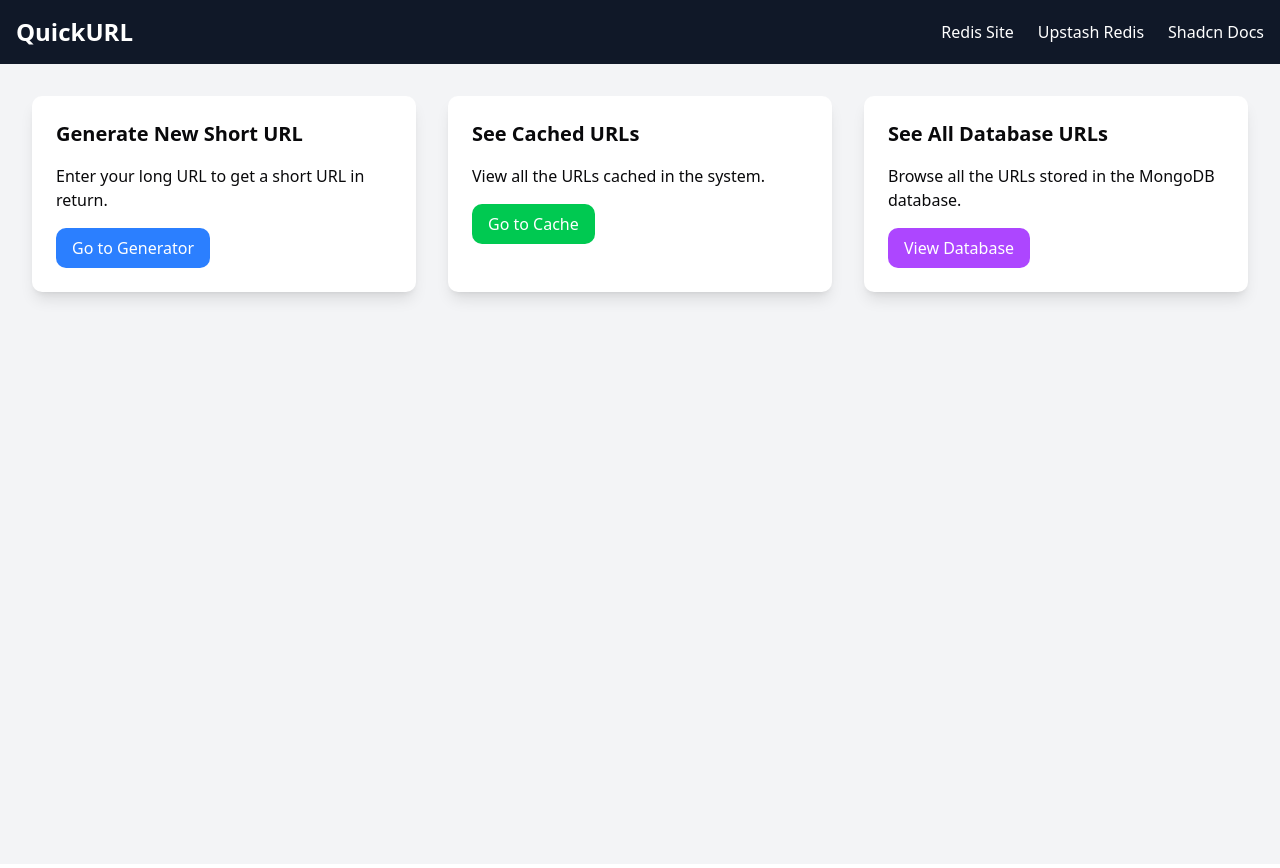
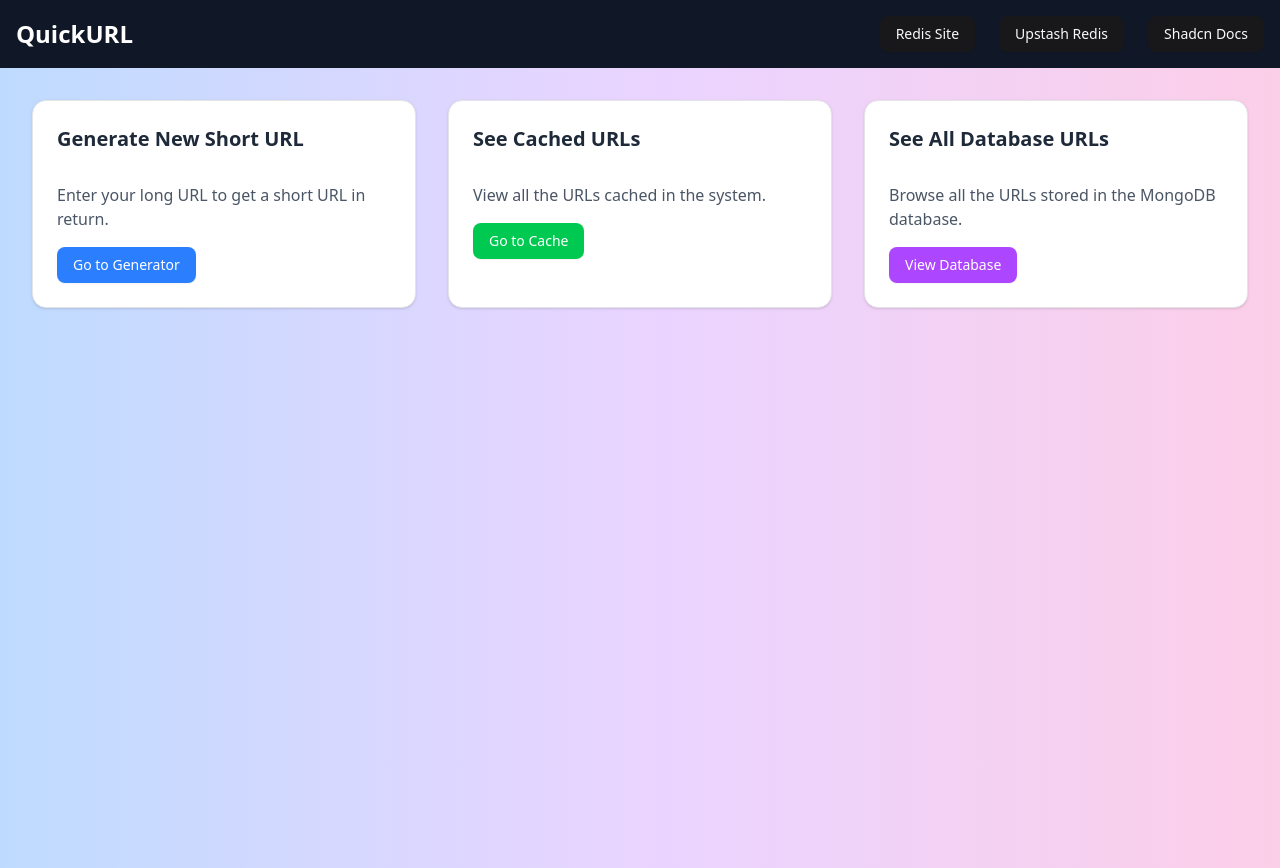
Before and after one commit to arnav-343-agarwal/Snip-URL, a Next.js app: page / in a window 1280 px wide. Built offline with nearby package versions, Linux system fonts and the light colour scheme.

Commit message:
initialise shadcn

```diff
--- a/package.json
+++ b/package.json
@@ -10,6 +10,7 @@
   },
   "dependencies": {
     "@radix-ui/react-slot": "^1.2.0",
+    "@radix-ui/react-tooltip": "^1.2.4",
     "@upstash/redis": "^1.34.8",
     "class-variance-authority": "^0.7.1",
     "clsx": "^2.1.1",
--- a/src/app/page.js
+++ b/src/app/page.js
@@ -1,48 +1,66 @@
-import Link from 'next/link';
-import Navbar from '../components/Navbar';
+import Link from "next/link";
+import { Card, CardHeader, CardTitle, CardContent } from "@/components/ui/card";
+import { Button } from "@/components/ui/button";
+import Navbar from "../components/Navbar";
 
 export default function Home() {
   return (
     <>
       <Navbar />
-      <div className="min-h-screen bg-gray-100 p-8">
+      <div className="min-h-screen bg-gradient-to-r from-blue-200 via-purple-200 to-pink-200 p-8">
         <div className="max-w-screen-xl mx-auto">
           <div className="grid grid-cols-1 md:grid-cols-2 lg:grid-cols-3 gap-8">
+
             {/* Generate New Short URL */}
-            <div className="bg-white p-6 rounded-lg shadow-lg hover:shadow-2xl transition">
-              <h2 className="text-xl font-semibold mb-4">Generate New Short URL</h2>
+            <Card className="transition-shadow hover:shadow-xl">
+              <CardHeader>
+                <CardTitle className="text-xl font-semibold text-gray-800">
+                  Generate New Short URL
+                </CardTitle>
+              </CardHeader>
+              <CardContent className="text-gray-600">
                 <p>Enter your long URL to get a short URL in return.</p>
-              <Link
-                href="/generate"
-                className="mt-4 inline-block text-white bg-blue-500 hover:bg-blue-600 px-4 py-2 rounded-lg transition"
-              >
+                <Link href="/generate" passHref>
+                  <Button className="mt-4 bg-blue-500 hover:bg-blue-600 text-white">
                     Go to Generator
+                  </Button>
                 </Link>
-            </div>
+              </CardContent>
+            </Card>
 
             {/* See Cached URLs */}
-            <div className="bg-white p-6 rounded-lg shadow-lg hover:shadow-2xl transition">
-              <h2 className="text-xl font-semibold mb-4">See Cached URLs</h2>
+            <Card className="transition-shadow hover:shadow-xl">
+              <CardHeader>
+                <CardTitle className="text-xl font-semibold text-gray-800">
+                  See Cached URLs
+                </CardTitle>
+              </CardHeader>
+              <CardContent className="text-gray-600">
                 <p>View all the URLs cached in the system.</p>
-              <Link
-                href="/see-cached"
-                className="mt-4 inline-block text-white bg-green-500 hover:bg-green-600 px-4 py-2 rounded-lg transition"
-              >
+                <Link href="/see-cached" passHref>
+                  <Button className="mt-4 bg-green-500 hover:bg-green-600 text-white">
                     Go to Cache
+                  </Button>
                 </Link>
-            </div>
+              </CardContent>
+            </Card>
 
             {/* See All Database URLs */}
-            <div className="bg-white p-6 rounded-lg shadow-lg hover:shadow-2xl transition">
-              <h2 className="text-xl font-semibold mb-4">See All Database URLs</h2>
+            <Card className="transition-shadow hover:shadow-xl">
+              <CardHeader>
+                <CardTitle className="text-xl font-semibold text-gray-800">
+                  See All Database URLs
+                </CardTitle>
+              </CardHeader>
+              <CardContent className="text-gray-600">
                 <p>Browse all the URLs stored in the MongoDB database.</p>
-              <Link
-                href="/see-database"
-                className="mt-4 inline-block text-white bg-purple-500 hover:bg-purple-600 px-4 py-2 rounded-lg transition"
-              >
+                <Link href="/see-database" passHref>
+                  <Button className="mt-4 bg-purple-500 hover:bg-purple-600 text-white">
                     View Database
+                  </Button>
                 </Link>
-            </div>
+              </CardContent>
+            </Card>
           </div>
         </div>
       </div>
--- a/src/components/Navbar.js
+++ b/src/components/Navbar.js
@@ -1,4 +1,5 @@
-import Link from 'next/link';
+import { Button } from "./ui/button";
+import { Tooltip } from "./ui/tooltip";
 
 export default function Navbar() {
   return (
@@ -6,15 +7,39 @@ export default function Navbar() {
       <div className="max-w-screen-xl mx-auto flex justify-between items-center">
         <h1 className="text-2xl font-bold">QuickURL</h1>
         <div className="flex space-x-6">
-          <Link href="https://redis.io" className="hover:underline">
-            Redis Site
-          </Link>
-          <Link href="https://upstash.com" className="hover:underline">
-            Upstash Redis
-          </Link>
-          <Link href="https://shadcn.dev" className="hover:underline">
-            Shadcn Docs
-          </Link>
+          <Tooltip content="Redis Official Site" side="bottom">
+            <Button
+              as="a"
+              href="https://redis.io"
+              target="_blank"
+              rel="noopener noreferrer"
+              className="hover:underline"
+            >
+              Redis Site
+            </Button>
+          </Tooltip>
+          <Tooltip content="Upstash Redis" side="bottom">
+            <Button
+              as="a"
+              href="https://upstash.com"
+              target="_blank"
+              rel="noopener noreferrer"
+              className="hover:underline"
+            >
+              Upstash Redis
+            </Button>
+          </Tooltip>
+          <Tooltip content="Shadcn Documentation" side="bottom">
+            <Button
+              as="a"
+              href="https://shadcn.dev"
+              target="_blank"
+              rel="noopener noreferrer"
+              className="hover:underline"
+            >
+              Shadcn Docs
+            </Button>
+          </Tooltip>
         </div>
       </div>
     </nav>
--- /dev/null
+++ b/src/components/ui/tooltip.jsx
@@ -0,0 +1,55 @@
+"use client"
+
+import * as React from "react"
+import * as TooltipPrimitive from "@radix-ui/react-tooltip"
+
+import { cn } from "@/lib/utils"
+
+function TooltipProvider({
+  delayDuration = 0,
+  ...props
+}) {
+  return (<TooltipPrimitive.Provider data-slot="tooltip-provider" delayDuration={delayDuration} {...props} />);
+}
+
+function Tooltip({
+  ...props
+}) {
+  return (
+    (<TooltipProvider>
+      <TooltipPrimitive.Root data-slot="tooltip" {...props} />
+    </TooltipProvider>)
+  );
+}
+
+function TooltipTrigger({
+  ...props
+}) {
+  return <TooltipPrimitive.Trigger data-slot="tooltip-trigger" {...props} />;
+}
+
+function TooltipContent({
+  className,
+  sideOffset = 0,
+  children,
+  ...props
+}) {
+  return (
+    (<TooltipPrimitive.Portal>
+      <TooltipPrimitive.Content
+        data-slot="tooltip-content"
+        sideOffset={sideOffset}
+        className={cn(
+          "bg-primary text-primary-foreground animate-in fade-in-0 zoom-in-95 data-[state=closed]:animate-out data-[state=closed]:fade-out-0 data-[state=closed]:zoom-out-95 data-[side=bottom]:slide-in-from-top-2 data-[side=left]:slide-in-from-right-2 data-[side=right]:slide-in-from-left-2 data-[side=top]:slide-in-from-bottom-2 z-50 w-fit origin-(--radix-tooltip-content-transform-origin) rounded-md px-3 py-1.5 text-xs text-balance",
+          className
+        )}
+        {...props}>
+        {children}
+        <TooltipPrimitive.Arrow
+          className="bg-primary fill-primary z-50 size-2.5 translate-y-[calc(-50%_-_2px)] rotate-45 rounded-[2px]" />
+      </TooltipPrimitive.Content>
+    </TooltipPrimitive.Portal>)
+  );
+}
+
+export { Tooltip, TooltipTrigger, TooltipContent, TooltipProvider }
```
Also changed, not shown: 1 other file (tests, documents, lock files or other folders). Lines whose indentation alone changed are shown as unchanged.
